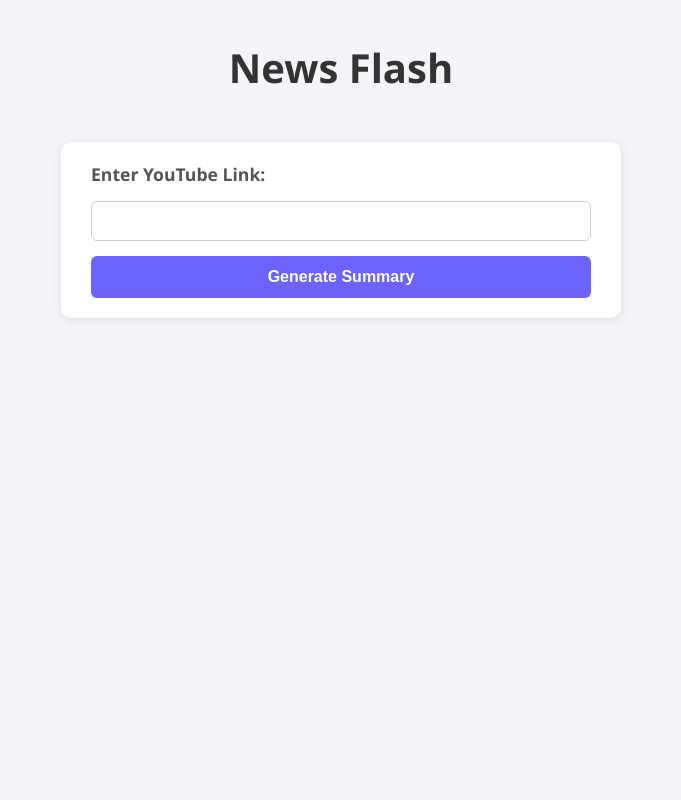
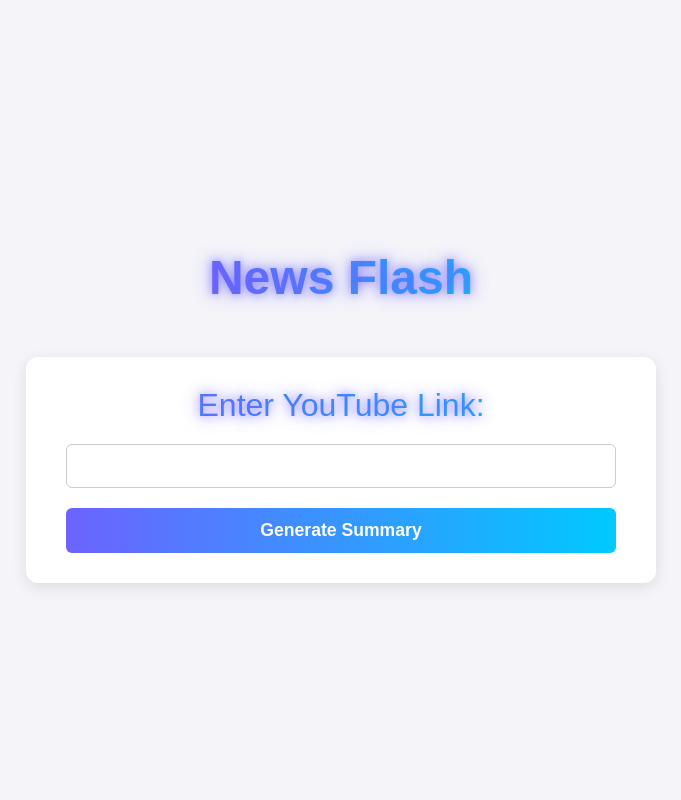
Before and after one commit to sujal-maheshwari2004/newsCheck, a Flask app: page / in a window 1280 px wide. Shown: the whole page, without its empty margins (299-980 px from the left). Run offline with Flask 3, Linux system fonts and the light colour scheme.

Commit message:
Update style.css

```diff
--- a/static/style.css
+++ b/static/style.css
@@ -1,4 +1,5 @@
 body {
+    justify-content: center;
     font-family: 'Segoe UI', Tahoma, Geneva, Verdana, sans-serif;
     background: #f4f4f9;
     margin: 0;
@@ -6,36 +7,51 @@
     display: flex;
     flex-direction: column;
     align-items: center;
+    min-height: 100vh;
 }
 
 h1 {
-    color: #333;
-    margin-top: 40px;
-    font-size: 2.5em;
-    text-align: center;
+    font-size: 3em;
+    font-family: 'Orbitron', sans-serif;
+    color: #6c63ff;
+    text-shadow: 1px 1px 2px rgba(0,0,0,0.1);
+    background: linear-gradient(90deg, #6c63ff, #00c9ff);
+    -webkit-background-clip: text;
+    background-clip: text;
+    -webkit-text-fill-color: transparent;
+    animation: pulseGlow 2s infinite alternate;
 }
 
 form {
     background: white;
-    padding: 20px 30px;
-    border-radius: 10px;
-    box-shadow: 0px 2px 10px rgba(0,0,0,0.1);
+    padding: 30px 40px;
+    border-radius: 12px;
+    box-shadow: 0px 4px 15px rgba(0, 0, 0, 0.1);
     margin-top: 20px;
     width: 90%;
-    max-width: 500px;
+    max-width: 550px;
     display: flex;
     flex-direction: column;
-    gap: 15px;
+    gap: 20px;
 }
 
 label {
-    font-weight: 600;
-    font-size: 1.1em;
-    color: #555;
+    font-size: 2em;
+    font-family: 'Orbitron', sans-serif;
+    color: #6c63ff;
+    display: flex;
+    align-items: center;
+    justify-content: center;
+    text-shadow: 1px 1px 2px rgba(0,0,0,0.1);
+    background: linear-gradient(90deg, #6c63ff, #00c9ff);
+    background-clip: text;
+    -webkit-background-clip: text;
+    -webkit-text-fill-color: transparent;
+    animation: pulseGlow 2s infinite alternate;
 }
 
 input[type="url"] {
-    padding: 10px;
+    padding: 12px;
     border: 1px solid #ccc;
     border-radius: 6px;
     font-size: 1em;
@@ -49,9 +65,9 @@
 
 button {
     padding: 12px;
-    background-color: #6c63ff;
+    background: linear-gradient(90deg, #6c63ff, #00c9ff);
     color: white;
-    font-size: 1em;
+    font-size: 1.1em;
     font-weight: bold;
     border: none;
     border-radius: 6px;
```
Also changed, not shown: other parts of static/style.css (+51 -8 lines).
